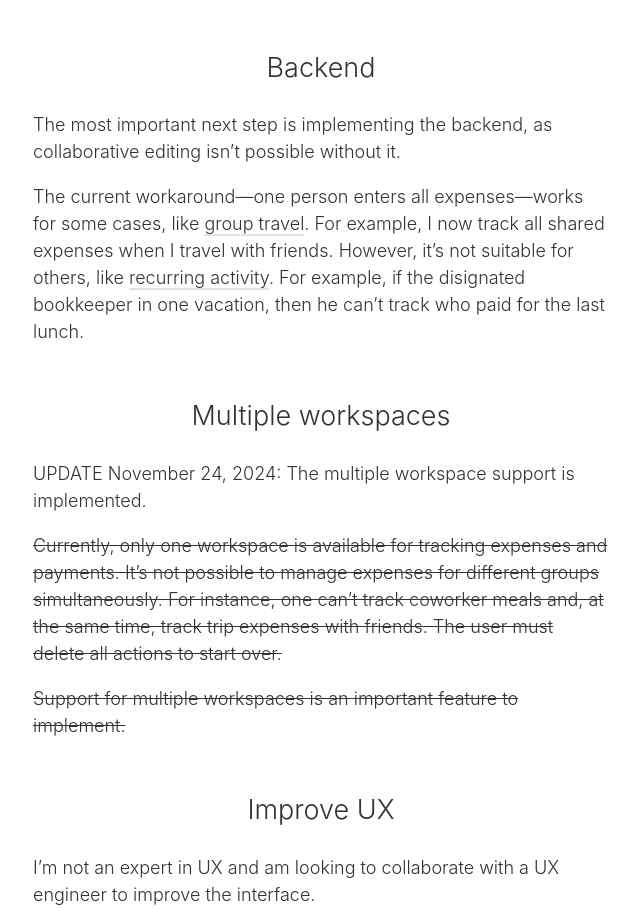
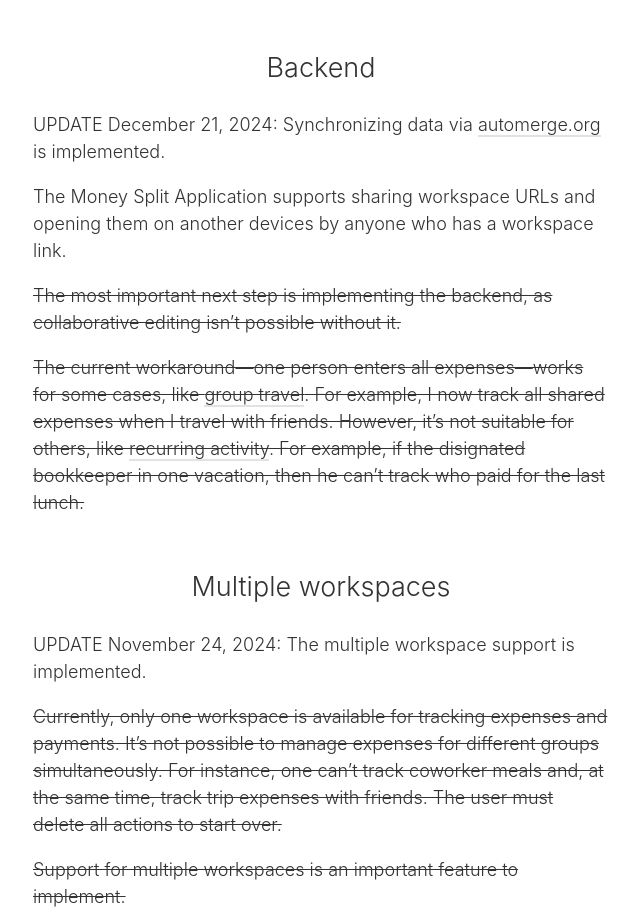
Before and after one commit to tellary/tellary.github.io, a plain HTML site: page docs/posts/2024-09-08-money-split.html in a window 1280 px wide. Shown: the part 9149-10060 px from the top of the page, without its empty margins (319-959 px from the left). Drawn offline with Linux system fonts and the light colour scheme.

Commit message:
Publish 'docs'

```diff
--- a/docs/posts/2024-09-08-money-split.html
+++ b/docs/posts/2024-09-08-money-split.html
@@ -141,8 +141,10 @@
 <h2 id="future-plans">Future plans</h2>
 <p>The immediate plans for the project are:</p>
 <h3 id="backend">Backend</h3>
-<p>The most important next step is implementing the backend, as collaborative editing isn’t possible without it.</p>
-<p>The current workaround—one person enters all expenses—works for some cases, like <a href="#group-travel">group travel</a>. For example, I now track all shared expenses when I travel with friends. However, it’s not suitable for others, like <a href="#recurring-activity">recurring activity</a>. For example, if the disignated bookkeeper in one vacation, then he can’t track who paid for the last lunch.</p>
+<p>UPDATE December 21, 2024: Synchronizing data via <a href="https://automerge.org">automerge.org</a> is implemented.</p>
+<p>The Money Split Application supports sharing workspace URLs and opening them on another devices by anyone who has a workspace link.</p>
+<p><s>The most important next step is implementing the backend, as collaborative editing isn’t possible without it.</p>
+<p>The current workaround—one person enters all expenses—works for some cases, like <a href="#group-travel">group travel</a>. For example, I now track all shared expenses when I travel with friends. However, it’s not suitable for others, like <a href="#recurring-activity">recurring activity</a>. For example, if the disignated bookkeeper in one vacation, then he can’t track who paid for the last lunch.</s></p>
 <h3 id="multiple-workspaces">Multiple workspaces</h3>
 <p>UPDATE November 24, 2024: The multiple workspace support is implemented.</p>
 <p><s>Currently, only one workspace is available for tracking expenses and payments. It’s not possible to manage expenses for different groups simultaneously. For instance, one can’t track coworker meals and, at the same time, track trip expenses with friends. The user must delete all actions to start over.</p>
```
